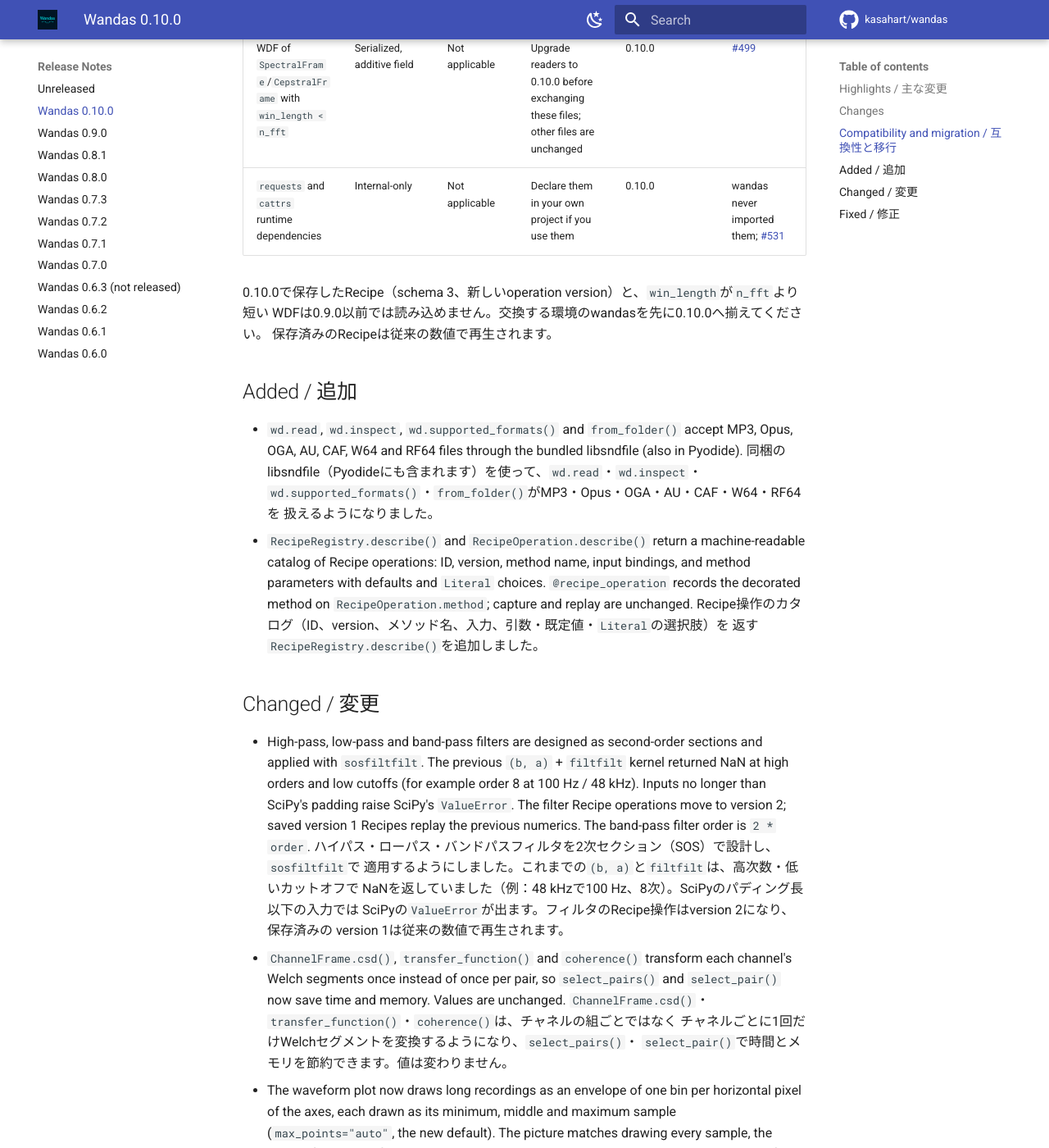
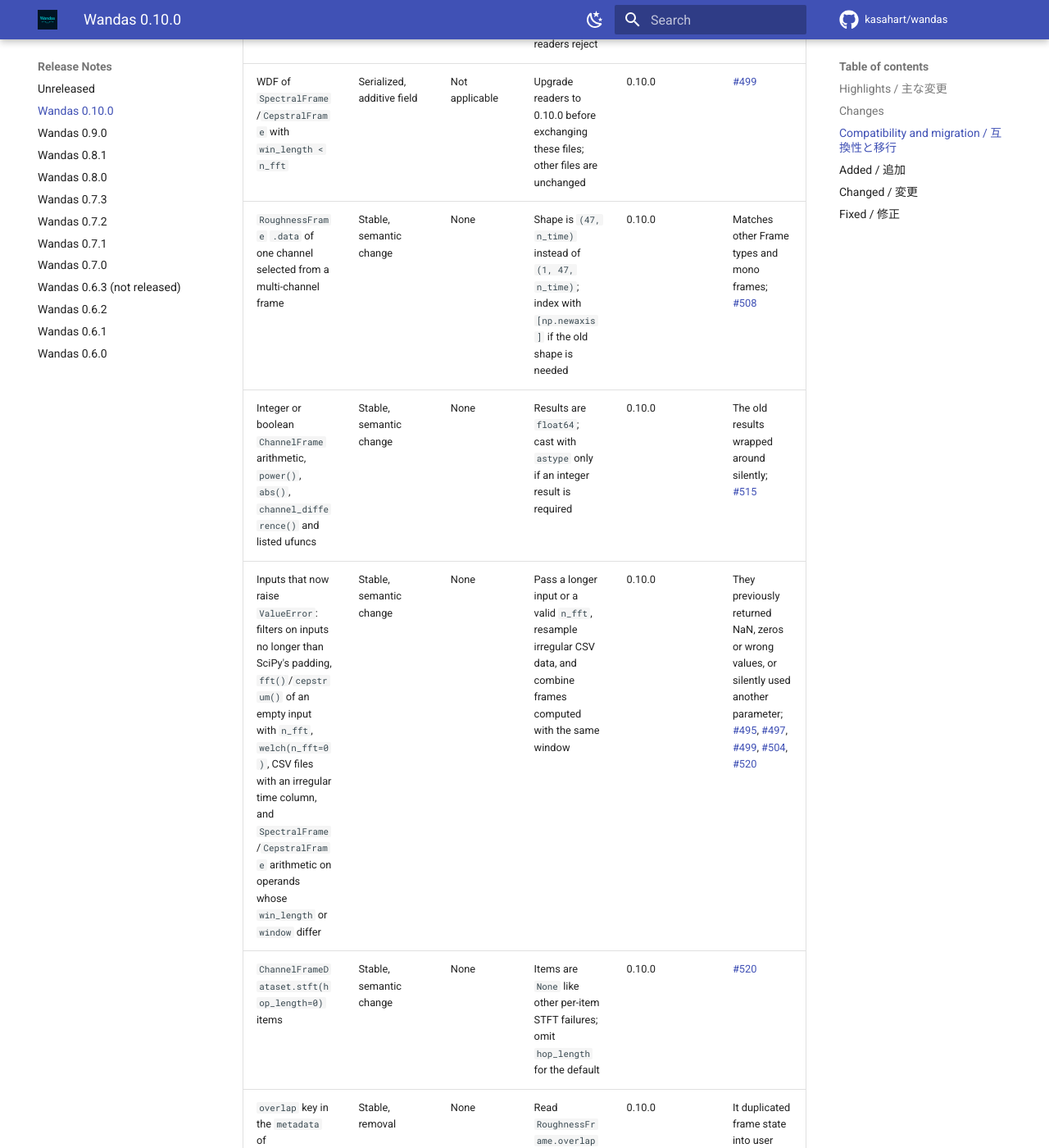
Before and after one commit to kasahart/wandas, an MkDocs documentation site: the page built from docs/src/release-notes/v0.10.0.md, in a window 1280 px wide and 1400 px high, scrolled down 3005 px. Shown: the whole window at 82% size. Built offline with MkDocs 1.6.1 and Material for MkDocs 9.7.7, drawn with Linux system fonts in a browser that asks for light colours; comment, search, counter and statistics services are not loaded; some of the changed text lies outside the part shown.

Commit message:
docs: list the Stable incompatible changes in the 0.10.0 compatibility table
Co-Authored-By: Claude Opus 5.5 (1M context) <noreply@anthropic.com>
Claude-Session: https://claude.ai/code/session_01LjRVTCN7qA4pqYyRbGtn8e

```diff
--- a/docs/src/release-notes/v0.10.0.md
+++ b/docs/src/release-notes/v0.10.0.md
@@ -59,11 +59,18 @@ readable JSON (schema 3) and reads MP3 and Opus files.
 | High-pass, low-pass and band-pass filter Recipe nodes | Serialized, operation version 2 | Not applicable | New Recipes publish version 2; version 1 nodes replay the previous `filtfilt` numerics. Readers before 0.10.0 reject version 2 | 0.10.0 | [#495](https://github.com/kasahart/wandas/pull/495) |
 | `fft`, `cepstrum`, `ifft` (version 3), `noct_synthesis` (version 3), `sum`/`mean` (version 2) and `welch` (version 3) Recipe nodes | Serialized, new operation versions | Not applicable | Saved Recipes replay their previous numerics; newly captured ones use the new versions, which older readers reject | 0.10.0 | [#499](https://github.com/kasahart/wandas/pull/499), [#504](https://github.com/kasahart/wandas/pull/504), [#510](https://github.com/kasahart/wandas/pull/510), [#520](https://github.com/kasahart/wandas/pull/520) |
 | WDF of `SpectralFrame`/`CepstralFrame` with `win_length < n_fft` | Serialized, additive field | Not applicable | Upgrade readers to 0.10.0 before exchanging these files; other files are unchanged | 0.10.0 | [#499](https://github.com/kasahart/wandas/pull/499) |
+| `RoughnessFrame` `.data` of one channel selected from a multi-channel frame | Stable, semantic change | None | Shape is `(47, n_time)` instead of `(1, 47, n_time)`; index with `[np.newaxis]` if the old shape is needed | 0.10.0 | Matches other Frame types and mono frames; [#508](https://github.com/kasahart/wandas/pull/508) |
+| Integer or boolean `ChannelFrame` arithmetic, `power()`, `abs()`, `channel_difference()` and listed ufuncs | Stable, semantic change | None | Results are `float64`; cast with `astype` only if an integer result is required | 0.10.0 | The old results wrapped around silently; [#515](https://github.com/kasahart/wandas/pull/515) |
+| Inputs that now raise `ValueError`: filters on inputs no longer than SciPy's padding, `fft()`/`cepstrum()` of an empty input with `n_fft`, `welch(n_fft=0)`, CSV files with an irregular time column, and `SpectralFrame`/`CepstralFrame` arithmetic on operands whose `win_length` or `window` differ | Stable, semantic change | None | Pass a longer input or a valid `n_fft`, resample irregular CSV data, and combine frames computed with the same window | 0.10.0 | They previously returned NaN, zeros or wrong values, or silently used another parameter; [#495](https://github.com/kasahart/wandas/pull/495), [#497](https://github.com/kasahart/wandas/pull/497), [#499](https://github.com/kasahart/wandas/pull/499), [#504](https://github.com/kasahart/wandas/pull/504), [#520](https://github.com/kasahart/wandas/pull/520) |
+| `ChannelFrameDataset.stft(hop_length=0)` items | Stable, semantic change | None | Items are `None` like other per-item STFT failures; omit `hop_length` for the default | 0.10.0 | [#520](https://github.com/kasahart/wandas/pull/520) |
+| `overlap` key in the `metadata` of `roughness_dw_spec()` results | Stable, removal | None | Read `RoughnessFrame.overlap` or the operation history | 0.10.0 | It duplicated frame state into user metadata; [#513](https://github.com/kasahart/wandas/pull/513) |
 | `requests` and `cattrs` runtime dependencies | Internal-only | Not applicable | Declare them in your own project if you use them | 0.10.0 | wandas never imported them; [#531](https://github.com/kasahart/wandas/pull/531) |
 
 0.10.0で保存したRecipe（schema 3、新しいoperation version）と、`win_length`が`n_fft`より短い
 WDFは0.9.0以前では読み込めません。交換する環境のwandasを先に0.10.0へ揃えてください。
-保存済みのRecipeは従来の数値で再生されます。
+保存済みのRecipeは従来の数値で再生されます。複数チャネルの`RoughnessFrame`から1チャネル選んだ
+`.data`の形状、整数入力の演算結果のdtype（`float64`）、新たに`ValueError`になる入力は上の表を
+確認してください。
 
 ## Added / 追加
 
```
